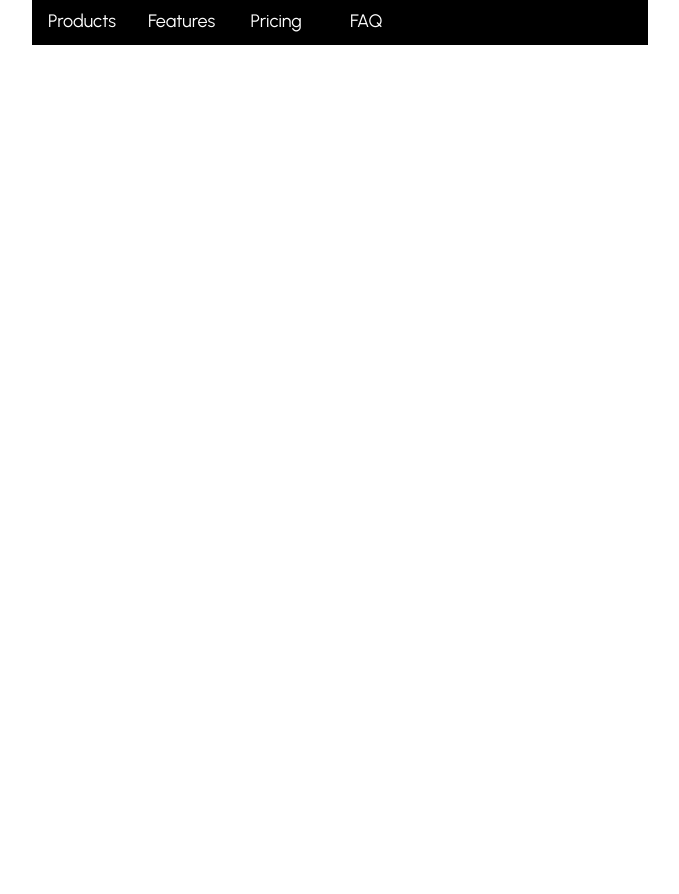
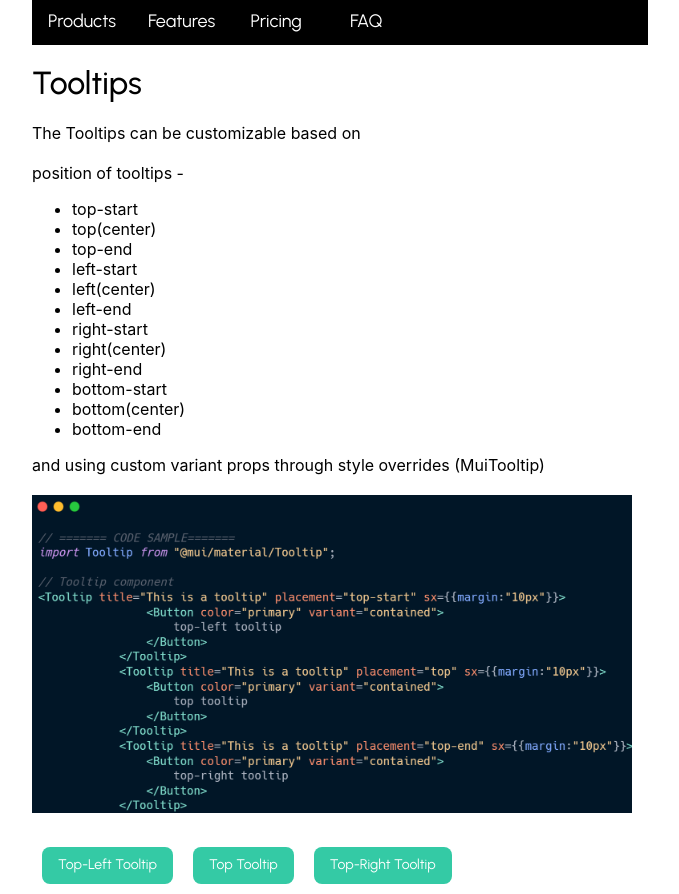
Before and after one commit to dikshashukla455/mui-customization, a React (Create React App) app: page /overview in a window 1280 px wide. Shown: the part 5820-6714 px from the top of the page, without its empty margins (16-695 px from the left). Before the commit the page ends 5865 px from the top, so only its background shows below. Built offline with nearby package versions, Linux system fonts and the light colour scheme.

Commit message:
Added the tooltip component

```diff
--- a/src/Overview.js
+++ b/src/Overview.js
@@ -18,6 +18,7 @@ import DialogContent from "@mui/material/DialogContent";
 import DialogContentText from "@mui/material/DialogContentText";
 import DialogTitle from "@mui/material/DialogTitle";
 import CloseImg from "./images/cross.svg";
+import Tooltip from "@mui/material/Tooltip";
 import ExpandMoreIcon from "@mui/icons-material/ExpandMore";
 import LogoImg from "./images/Logo.jpg";
 import colorImg from "./images/color.png";
@@ -27,6 +28,7 @@ import fieldImg from "./images/field.png";
 import inputbtnImg from "./images/inputBtn.png";
 import dropdownImg from "./images/dropdown.png";
 import dialogImg from "./images/dialog.png";
+import tooltipImg from "./images/tooltip.png";
 import tabImg from "./images/tab.png";
 
 const ariaLabel = { "aria-label": "description" };
@@ -491,6 +493,59 @@ function Overview() {
 					}}
 				/>
 			</Tabs>
+			<Typography variant="h3" my={2}>
+				Tooltips
+			</Typography>
+			<Typography variant="bodyMedium">
+				The Tooltips can be customizable based on <br />
+				<br />
+				position of tooltips -
+				<ul>
+					<li>top-start</li>
+					<li>top(center)</li>
+					<li>top-end</li>
+					<li>left-start</li>
+					<li>left(center)</li>
+					<li>left-end</li>
+					<li>right-start</li>
+					<li>right(center)</li>
+					<li>right-end</li>
+					<li>bottom-start</li>
+					<li>bottom(center)</li>
+					<li>bottom-end</li>
+				</ul>
+				and using custom variant props through style overrides (MuiTooltip)
+				<br /> <br />
+				<img src={tooltipImg} width="600px" alt="" />
+				<br /> <br />
+			</Typography>
+			<Tooltip
+				title="This is a tooltip"
+				placement="top-start"
+				sx={{ margin: "10px" }}
+			>
+				<Button color="primary" variant="contained">
+					top-left tooltip
+				</Button>
+			</Tooltip>
+			<Tooltip
+				title="This is a tooltip"
+				placement="top"
+				sx={{ margin: "10px" }}
+			>
+				<Button color="primary" variant="contained">
+					top tooltip
+				</Button>
+			</Tooltip>
+			<Tooltip
+				title="This is a tooltip"
+				placement="top-end"
+				sx={{ margin: "10px" }}
+			>
+				<Button color="primary" variant="contained">
+					top-right tooltip
+				</Button>
+			</Tooltip>
 		</div>
 	);
 }
```
Also changed, not shown: src/images/tooltip.png (added).
